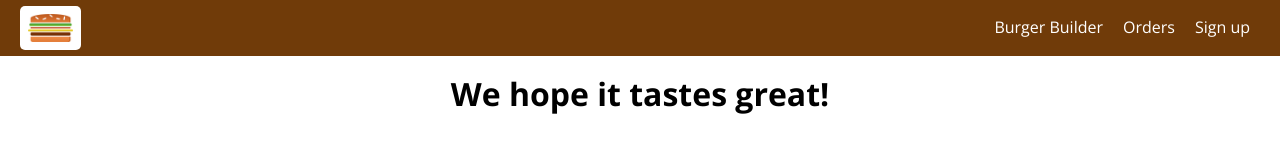
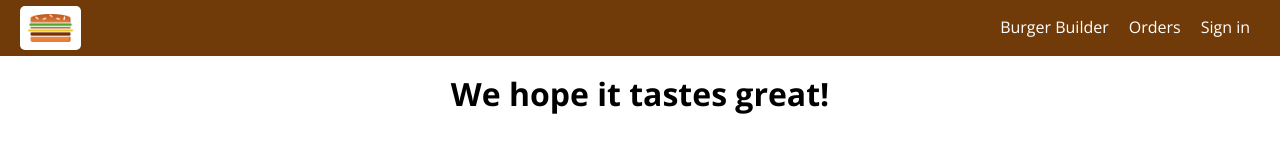
Before and after one commit to Atchett/wb-burger-project, a React (Create React App) app: page /checkout in a window 1280 px wide. Shown: the top 148 px of the page. Built offline with nearby package versions, Linux system fonts and the light colour scheme.

Commit message:
changing UI based on auth state

```diff
--- a/src/components/Navigation/NavigationItems/NavigationItems.js
+++ b/src/components/Navigation/NavigationItems/NavigationItems.js
@@ -2,13 +2,17 @@ import React from "react";
 import NavigationItem from "./NavigationItem/NavigationItem";
 import classes from "./NavigationItems.module.css";
 
-const navigationItems = () => (
+const navigationItems = (props) => (
   <ul className={classes.NavigationItems}>
     <NavigationItem exact link="/">
       Burger Builder
     </NavigationItem>
     <NavigationItem link="/orders">Orders</NavigationItem>
-    <NavigationItem link="/auth">Sign up</NavigationItem>
+    {!props.isAuthenticated ? (
+      <NavigationItem link="/auth">Sign in</NavigationItem>
+    ) : (
+      <NavigationItem link="/logout">Logout</NavigationItem>
+    )}
   </ul>
 );
 
--- a/src/components/Navigation/SideDrawer/SideDrawer.js
+++ b/src/components/Navigation/SideDrawer/SideDrawer.js
@@ -17,7 +17,7 @@ const sideDrawer = (props) => {
           <Logo />
         </div>
         <nav>
-          <NavigationItems />
+          <NavigationItems isAuthenticated={props.isAuth} />
         </nav>
       </div>
     </Fragment>
--- a/src/components/Navigation/Toolbar/Toolbar.js
+++ b/src/components/Navigation/Toolbar/Toolbar.js
@@ -11,7 +11,7 @@ const toolbar = (props) => (
       <Logo />
     </div>
     <nav className={classes.DesktopOnly}>
-      <NavigationItems />
+      <NavigationItems isAuthenticated={props.isAuth} />
     </nav>
   </header>
 );
--- a/src/containers/Checkout/ContactData/ContactData.js
+++ b/src/containers/Checkout/ContactData/ContactData.js
@@ -116,7 +116,7 @@ class ContactData extends Component {
       orderData: formData,
     };
 
-    this.props.onOrderBurger(order);
+    this.props.onOrderBurger(order, this.props.token);
   };
 
   checkValidity(value, rules) {
@@ -220,12 +220,14 @@ const mapStateToProps = (state) => {
     ings: state.burgerBuilder.ingredients,
     price: state.burgerBuilder.totalPrice,
     loading: state.order.loading,
+    token: state.auth.token,
   };
 };
 
 const mapDispatchToProps = (dispatch) => {
   return {
-    onOrderBurger: (orderData) => dispatch(actions.purchaseBurger(orderData)),
+    onOrderBurger: (orderData, token) =>
+      dispatch(actions.purchaseBurger(orderData, token)),
   };
 };
 
--- a/src/containers/Orders/Orders.js
+++ b/src/containers/Orders/Orders.js
@@ -9,7 +9,7 @@ import Spinner from "../../components/UI/Spinner/Spinner";
 
 class Orders extends Component {
   componentDidMount() {
-    this.props.onFetchOrders();
+    this.props.onFetchOrders(this.props.token);
   }
 
   render() {
@@ -31,12 +31,13 @@ const mapStateToProps = (state) => {
   return {
     orders: state.order.orders,
     loading: state.order.loading,
+    token: state.auth.token,
   };
 };
 
 const mapDispatchToProps = (dispatch) => {
   return {
-    onFetchOrders: () => dispatch(actions.fetchOrders()),
+    onFetchOrders: (token) => dispatch(actions.fetchOrders(token)),
   };
 };
 
--- a/src/hoc/Layout/Layout.js
+++ b/src/hoc/Layout/Layout.js
@@ -1,4 +1,5 @@
 import React, { Component, Fragment } from "react";
+import { connect } from "react-redux";
 import classes from "./Layout.module.css";
 import Toolbar from "../../components/Navigation/Toolbar/Toolbar";
 import SideDrawer from "../../components/Navigation/SideDrawer/SideDrawer";
@@ -21,8 +22,12 @@ class Layout extends Component {
   render() {
     return (
       <Fragment>
-        <Toolbar drawerToggleClicked={this.sideDrawerToggleHandler} />
+        <Toolbar
+          isAuth={this.props.isAuthenticated}
+          drawerToggleClicked={this.sideDrawerToggleHandler}
+        />
         <SideDrawer
+          isAuth={this.props.isAuthenticated}
           open={this.state.showSideDrawer}
           closed={this.sideDrawerCloseHandler}
         />
@@ -32,4 +37,10 @@ class Layout extends Component {
   }
 }
 
-export default Layout;
+const mapStateToProps = (state) => {
+  return {
+    isAuthenticated: state.auth.token !== null,
+  };
+};
+
+export default connect(mapStateToProps)(Layout);
--- a/src/store/actions/order.js
+++ b/src/store/actions/order.js
@@ -22,11 +22,11 @@ const purchaseBurgerStart = () => {
   };
 };
 
-export const purchaseBurger = (orderData) => {
+export const purchaseBurger = (orderData, token) => {
   return (dispatch) => {
     dispatch(purchaseBurgerStart());
     axios
-      .post("/orders.json", orderData)
+      .post("/orders.json?auth=" + token, orderData)
       .then((response) => {
         console.log(response.data);
         dispatch(purchaseBurgerSuccess(response.data.name, orderData));
@@ -63,11 +63,11 @@ const fetchOrdersStart = () => {
   };
 };
 
-export const fetchOrders = () => {
+export const fetchOrders = (token) => {
   return (dispatch) => {
     dispatch(fetchOrdersStart());
     axios
-      .get("/orders.json")
+      .get("/orders.json?auth=" + token)
       .then((res) => {
         const fetchedOrders = [];
         for (let key in res.data) {
```
